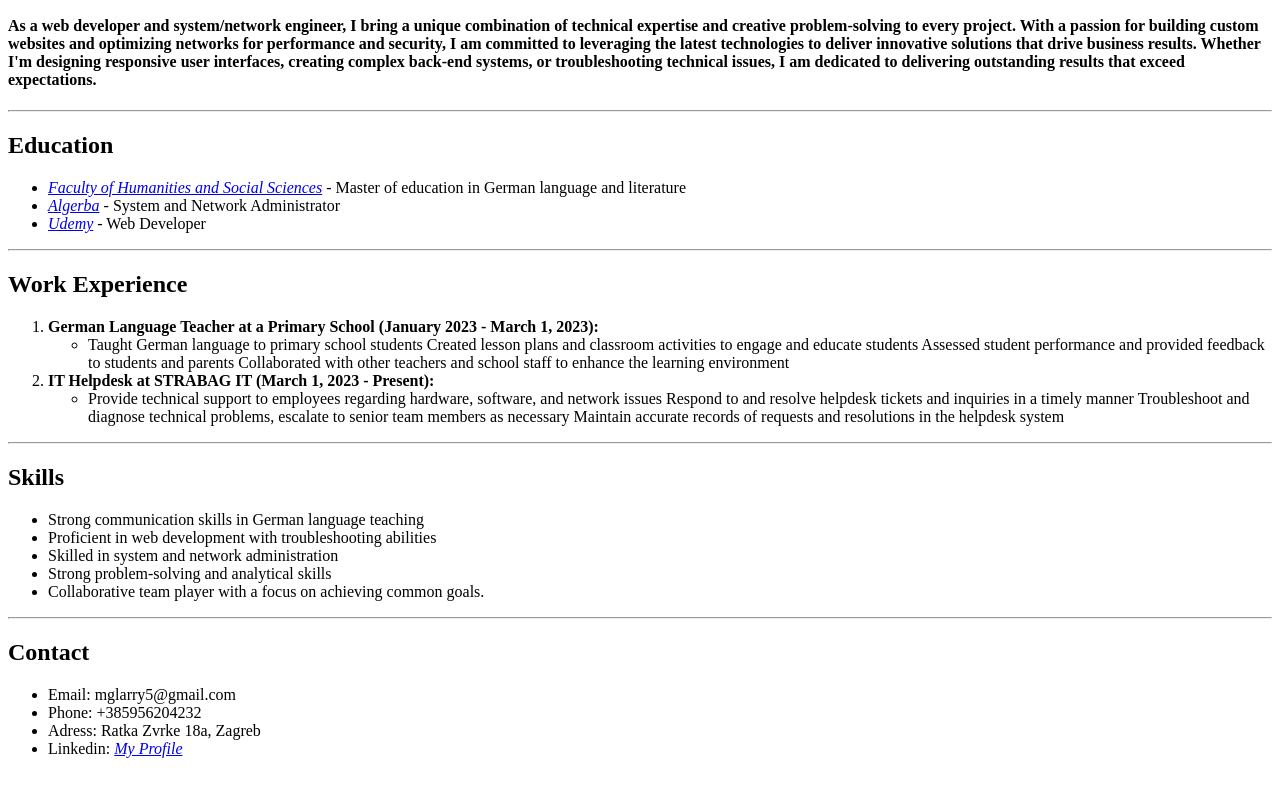
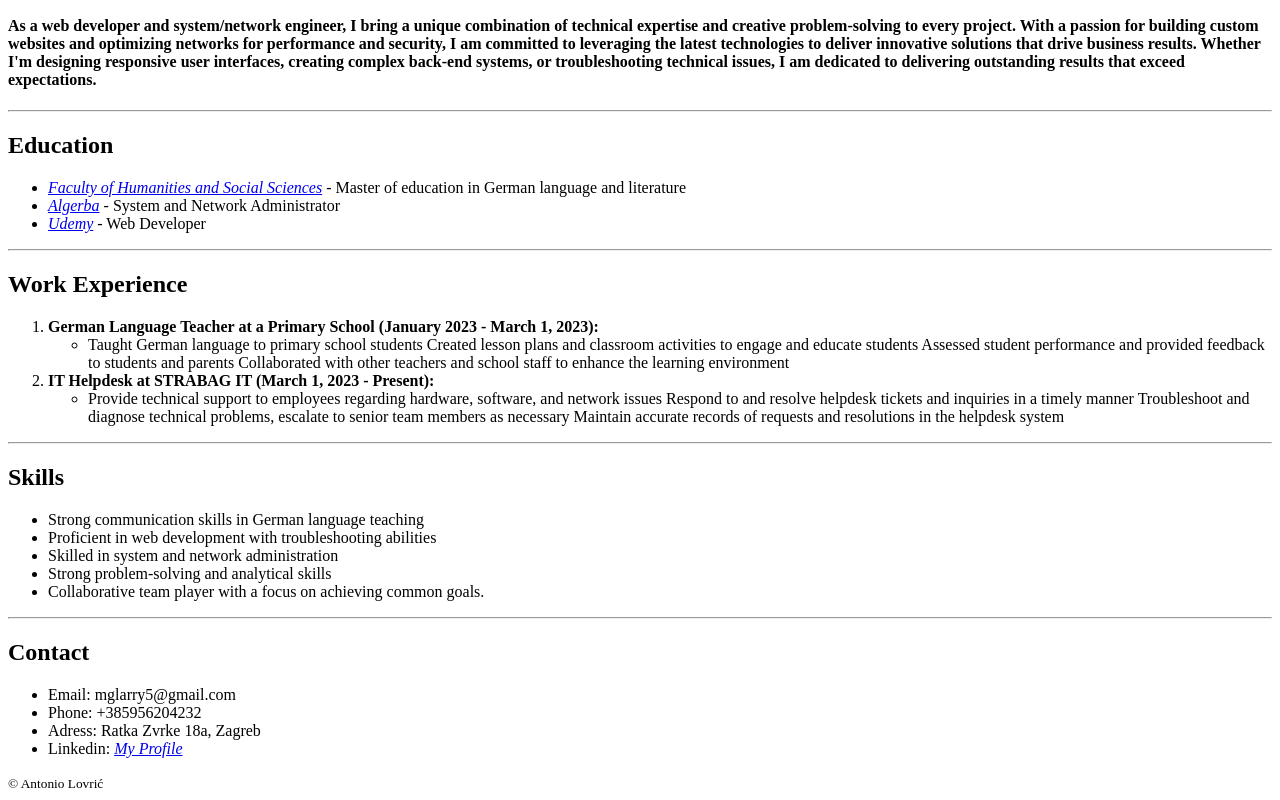
Before and after one commit to tlovric98/index.html, a plain HTML site: page index.html in a window 1280 px wide. Shown: the part 488-1288 px from the top of the page. Before the commit the page ends 1262 px from the top, so only its background shows below. Drawn offline with Linux system fonts and the light colour scheme.

Commit message:
Update index.html

```diff
--- a/index.html
+++ b/index.html
@@ -57,5 +57,6 @@
     <li>Adress: Ratka Zvrke 18a, Zagreb</li>
     <li>Linkedin: <a href="https://www.linkedin.com/in/antonio-lovri%C4%87-50bba8258"><em>My Profile</em></a></li>
   </ul>
+  <footer><small>&#169 Antonio Lovrić</small></footer>
 </body>
 </html>
```
